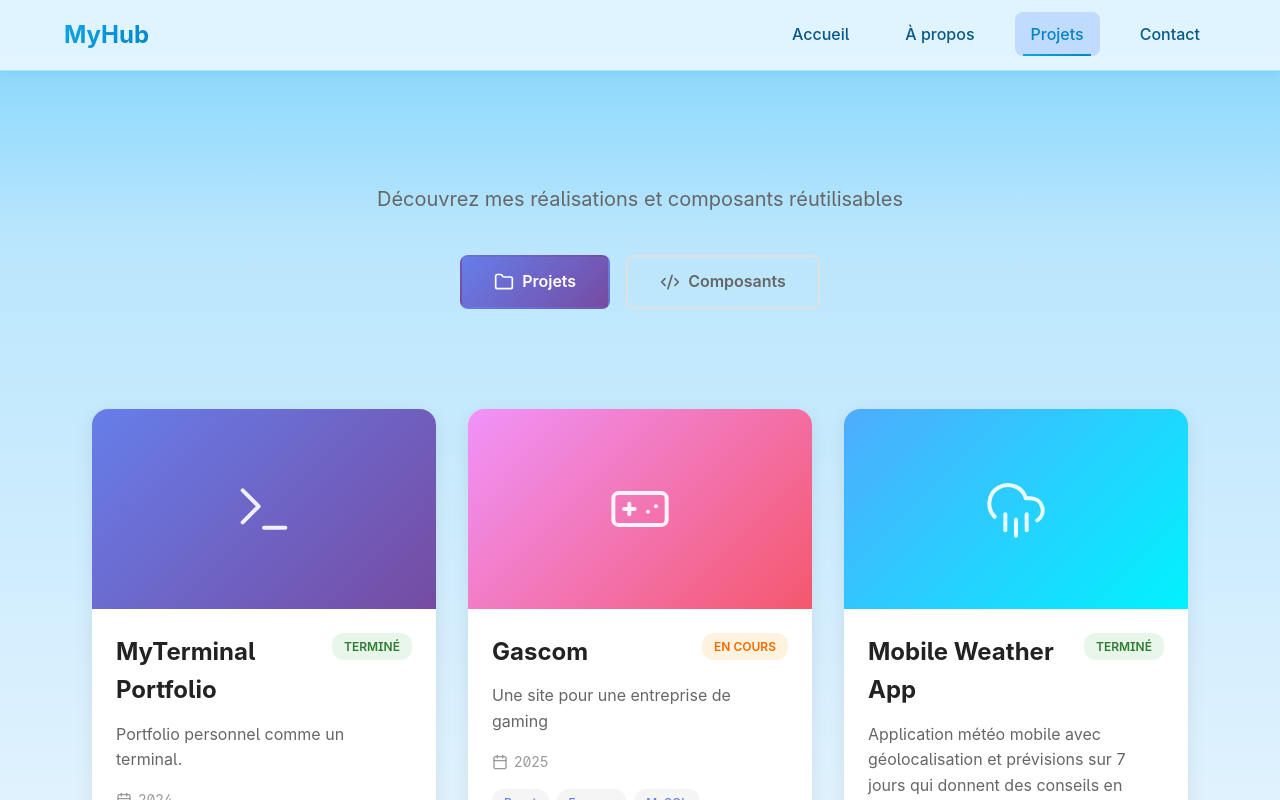
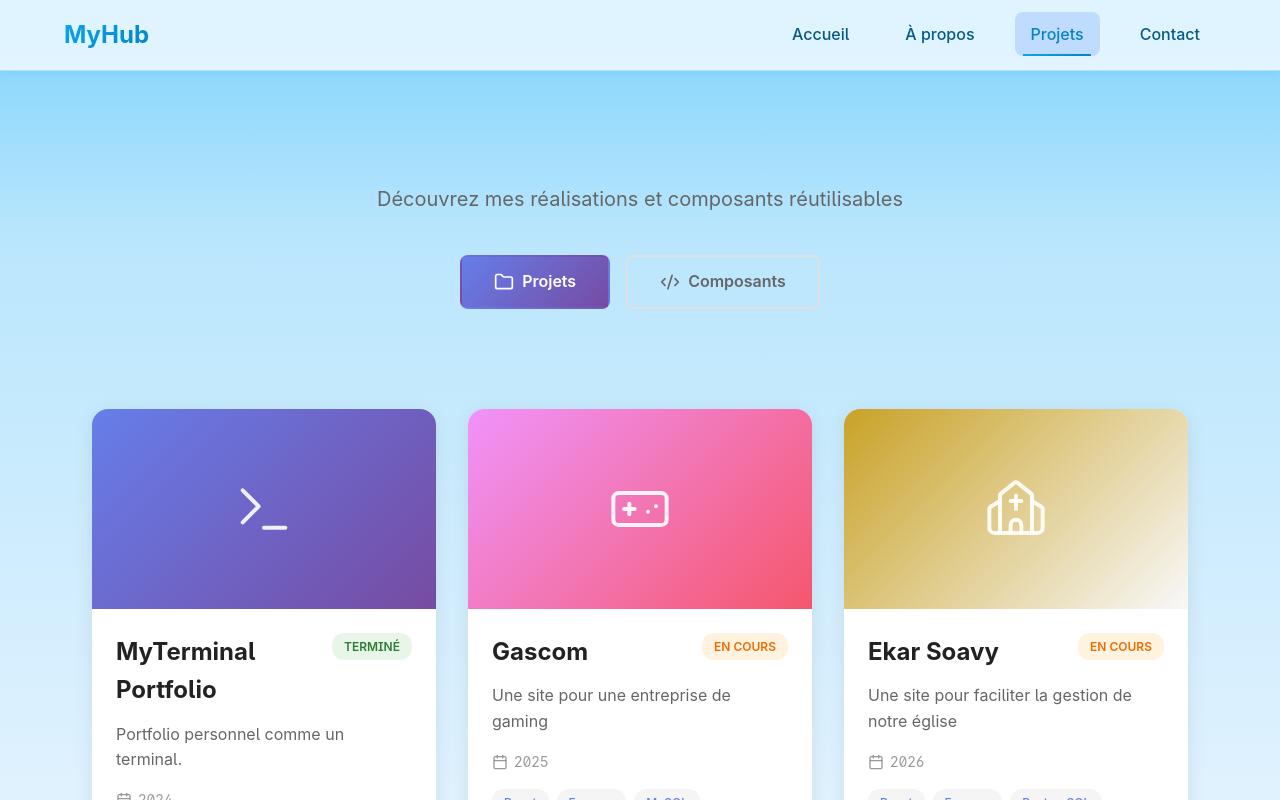
Before and after one commit to Muirama/MyHub, a React (Vite) app: page /projects in a window 1280 px wide. Built offline with nearby package versions, Linux system fonts and the light colour scheme.

Commit message:
add new project

```diff
--- a/src/components/ProjectCard.jsx
+++ b/src/components/ProjectCard.jsx
@@ -9,11 +9,13 @@ import {
   ListChecks,
   AlarmClock,
   Github,
+  Church
 } from "lucide-react";
 
 const iconMap = {
   terminal: Terminal,
   gamepad: Gamepad,
+  church : Church,
   "cloud-rain": CloudRain,
   "list-checks": ListChecks,
   "alarm": AlarmClock,
--- a/src/data/projectData.js
+++ b/src/data/projectData.js
@@ -32,6 +32,26 @@ export const projects = [
     ],
     github: "https://github.com/Muirama/memoire",
     demo: "https://gascomesport.netlify.app/",
+  },
+    {
+    title: "Ekar Soavy ",
+    description: "Une site pour faciliter la gestion de notre église",
+    image:
+      "https://images.unsplash.com/photo-1542751371-adc38448a05e?w=800&h=600&fit=crop", // Gaming
+    gradient: "linear-gradient(135deg, #c9a227 0%, #f8f8f8 100%)",
+    icon: "church",
+    status: "in-progress",
+    date: "2026",
+    tags: [
+      "React",
+      "Express",
+      "PostgreSQL",
+      "Framer Motion",
+      "Render",
+      "Neon"
+    ],
+    github: "https://github.com/Muirama/fiangonana",
+    demo: "https://ekarsoavy.netlify.app/",
   },
   {
     title: "Mobile Weather App",
```
